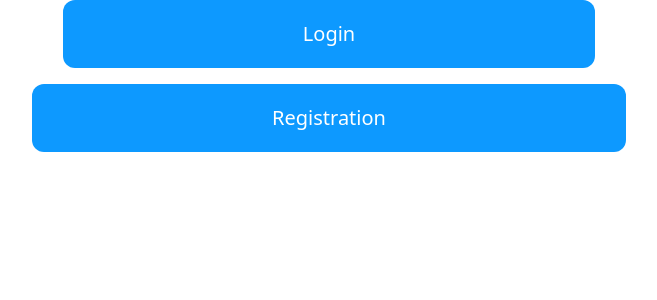
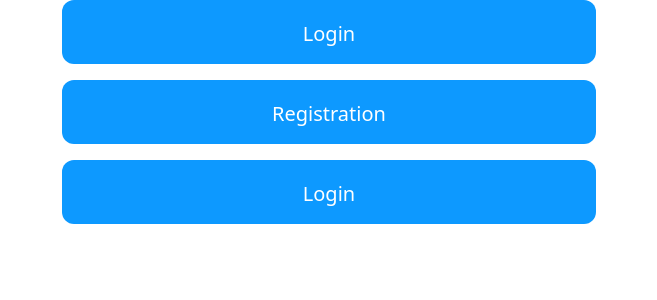
Before and after one commit to Yasela-dissanayake/MaternyCare, a React (Vite) app in the folder frontend/: page / in a window 1280 px wide. Shown: the top 300 px of the page, without its empty margins (311-968 px from the left). Built offline with nearby package versions, Linux system fonts and the light colour scheme.

Commit message:
Style: Change primary button width and hover color

```diff
--- a/frontend/src/GlobalStyles.ts
+++ b/frontend/src/GlobalStyles.ts
@@ -8,6 +8,8 @@ export const bgStyles = {
 
   secondaryBlue: "bg-[#80CAFF]",
   secondaryBlueHover: "hover:bg-[#80CAFF]",
+
+  loginHover: "hover:bg-[#33C2FF]",
 
   terriaryBlue: "bg-[#B3DFFF]",
   terriaryBlueHover: "hover:bg-[#B3DFFF]",
--- a/frontend/src/components/PrimaryButton.tsx
+++ b/frontend/src/components/PrimaryButton.tsx
@@ -10,7 +10,7 @@ const PrimaryButton: React.FC<PrimaryButtonProps> = ({ onClick, label }) => {
   return (
     <button
       onClick={onClick}
-      className={`text-xl px-44 sm:px-60 py-5 rounded-xl text-white  ${bgStyles.primaryBlue} ${bgStyles.secondaryBlueHover}`}
+      className={`text-xl py-5 rounded-xl text-white w-5/12 h-16  ${bgStyles.primaryBlue} ${bgStyles.loginHover}`}
     >
       {label}
     </button>
--- a/frontend/src/views/LandingPage.tsx
+++ b/frontend/src/views/LandingPage.tsx
@@ -6,6 +6,8 @@ const LandingPage = () => {
       <PrimaryButton label="Login" onClick={() => {}} />
       <div className="p-2" />
       <PrimaryButton label="Registration" onClick={() => {}} />
+      <div className="p-2" />
+      <PrimaryButton label="Login" onClick={() => {}} />
     </div>
   );
 };
```
